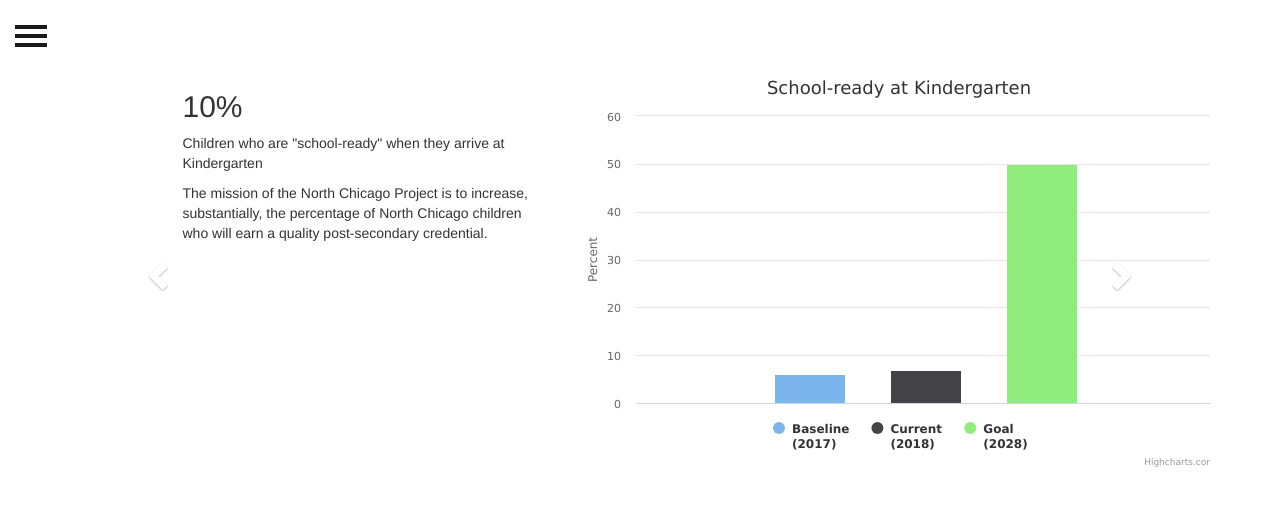
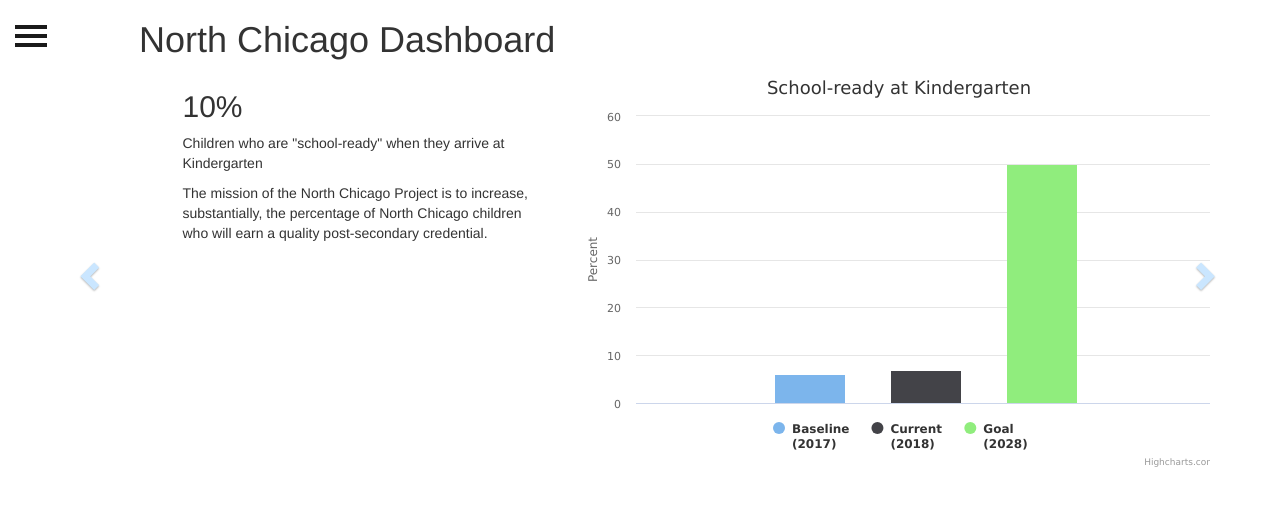
Before and after one commit to jbarnicle/sff-nc-dashboard, a PHP site: page /indicators.php in a window 1280 px wide. Shown: the top 506 px of the page. Run offline with PHP 8.4, Linux system fonts and the light colour scheme; some libraries are stand-ins or nearby versions.

Commit message:
evans changes

```diff
--- /dev/null
+++ b/additional_styles.css
@@ -0,0 +1,28 @@
+.page_title {
+    position: fixed;
+    top: 0px;
+    z-index: 999;
+    display: block;
+    margin-left: 139px;
+    background: transparent;
+    border: none;
+}
+.col-md-4 { border: 0px solid red; }
+
+.carousel-control.left, .carousel-control.right {
+    background-image:none !important;
+    filter:none !important;
+}
+ul.dropdown-menu {
+    margin-left: 15px !important;
+    border: 1px solid red;
+}
+.glyphicon-chevron-left {
+    color: rgb(149, 206, 255);
+    left: 10% !important;
+}
+.glyphicon-chevron-right {
+    right: 1% !important;
+    margin-right: -10px;
+    color: rgb(149, 206, 255);
+}
--- /dev/null
+++ b/include/_side_nav.php
@@ -0,0 +1,32 @@
+        <!-- Sidebar -->
+        <nav class="navbar navbar-inverse navbar-fixed-top" id="sidebar-wrapper" role="navigation">
+            <ul class="nav sidebar-nav">
+                <li class="sidebar-brand">
+                    <a href="/">
+                       Menu
+                    </a>
+                </li>
+                <li>
+                    <a href="/index.php">Mission</a>
+                </li>
+                <li>
+                    <a href="/indicators.php">Indicators</a>
+                </li>
+                <li>
+                    <a href="#">Key Info</a>
+                </li>
+                <li>
+                    <a href="#">Initiatives</a>
+                </li>
+                <li>
+                    <a href="#">Proposals</a>
+                </li>
+                <li>
+                    <a href="#">Costs</a>
+                </li>
+                <li>
+                    <a href="#">Advanced</a>
+                </li>
+            </ul>
+        </nav>
+        <!-- /#sidebar-wrapper -->
--- a/indicators.php
+++ b/indicators.php
@@ -12,6 +12,7 @@
     <script src="//maxcdn.bootstrapcdn.com/bootstrap/3.3.0/js/bootstrap.min.js"></script>
 <!    <!-- Our Custom CSS -->
     <link rel="stylesheet" href="style.css">
+    <link rel="stylesheet" href="additional_styles.css">
 
     <!-- Font Awesome JS -->
     <script defer src="https://use.fontawesome.com/releases/v5.0.13/js/solid.js" integrity="sha384-tzzSw1/Vo+0N5UhStP3bvwWPq+uvzCMfrN1fEFe+xBmv1C/AtVX5K0uZtmcHitFZ" crossorigin="anonymous"></script>
@@ -19,63 +20,11 @@
     <script src="https://code.highcharts.com/highcharts.js"></script>
     <script src="https://code.highcharts.com/modules/data.js"></script>
     <script src="https://code.highcharts.com/modules/drilldown.js"></script>
-
-
-    <style>
-        .col-md-4 { border: 0px solid red; }
-
-        .carousel-control.left, .carousel-control.right {
-            background-image:none !important;
-            filter:none !important;
-        }
-    </style>
 </head>
-
 <body>
     <div id="wrapper">
         <div class="overlay"></div>
-        <!-- Sidebar -->
-        <nav class="navbar navbar-inverse navbar-fixed-top" id="sidebar-wrapper" role="navigation">
-            <ul class="nav sidebar-nav">
-                <li class="sidebar-brand">
-                    <a href="#">
-                       SF Logo
-                    </a>
-                </li>
-                <li>
-                    <a href="/index.php">Mission</a>
-                </li>
-                <li>
-                    <a href="/indicators.php">indicators</a>
-                </li>
-                <li>
-                    <a href="#">Initiatives</a>
-                </li>
-                <li>
-                    <a href="#">Costs</a>
-                </li>
-                <li>
-                    <a href="#">Proposals</a>
-                </li>
-                <li>
-                    <a href="#">Advanced</a>
-                </li>
-
-                <li class="dropdown">
-                  <a href="#" class="dropdown-toggle" data-toggle="dropdown">Admin <span class="caret"></span></a>
-                  <ul class="dropdown-menu" role="menu">
-                    <li class="dropdown-header">Dropdown heading</li>
-                    <li><a href="#">Action</a></li>
-                    <li><a href="#">Another action</a></li>
-                    <li><a href="#">Something else here</a></li>
-                    <li><a href="#">Separated link</a></li>
-                    <li><a href="#">One more separated link</a></li>
-                  </ul>
-                </li>
-            </ul>
-        </nav>
-        <!-- /#sidebar-wrapper -->
-
+        <?php include "include/_side_nav.php" ?>
         <!-- Page Content -->
         <div id="page-content-wrapper">
             <button type="button" class="hamburger is-closed" data-toggle="offcanvas">
@@ -83,6 +32,7 @@
                 <span class="hamb-middle"></span>
                 <span class="hamb-bottom"></span>
             </button>
+            <h1 class="page_title">North Chicago Dashboard</h1>
             <div class="container">
                 <div id="carousel-example-generic" class="carousel slide" data-ride="carousel">
     <!-- Indicators -->
```
Also changed, not shown: _top_nav.php (added, +39 -0 lines), index.php (+3 -45 lines).
